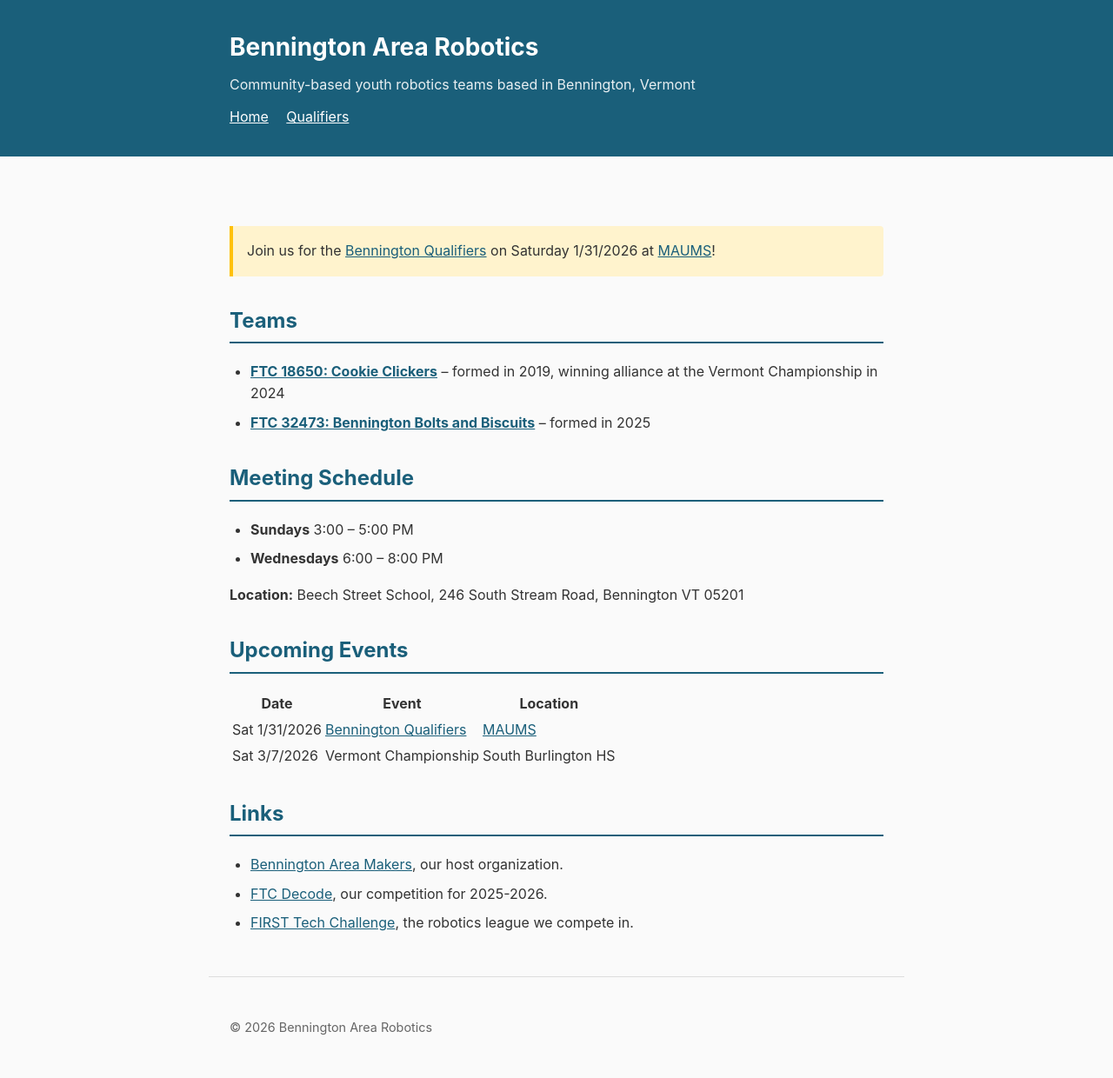
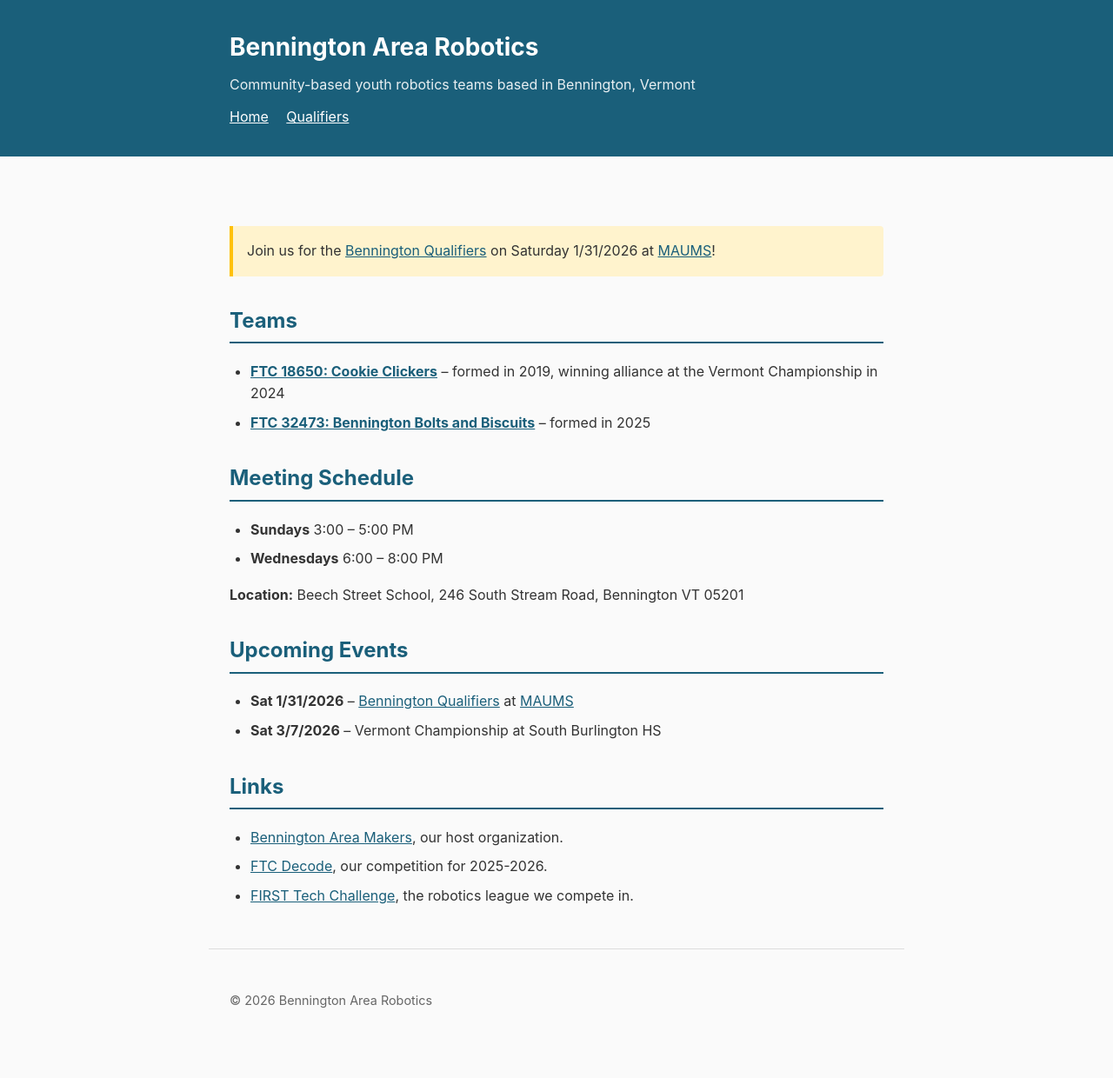
Before and after one commit to bennington-area-robotics/bennington-area-robotics.github.io, a Jekyll site: the page built from index.md, in a window 1280 px wide. Shown: the whole page at 87% size. Built offline with Jekyll 4.4.1, drawn with Linux system fonts in a browser that asks for light colours; after the commit the page ends 1208 px from its top, so only the background shows below that.

Commit message:
switch to bulleted list

```diff
--- a/index.md
+++ b/index.md
@@ -21,10 +21,8 @@ Join us for the <a href="qualifiers">Bennington Qualifiers</a> on Saturday 1/31/
 
 ## Upcoming Events
 
-| Date | Event | Location |
-|------|-------|----------|
-| Sat 1/31/2026 | [Bennington Qualifiers](qualifiers) | [MAUMS](https://maps.app.goo.gl/zE9WbCbWNENq3pGUA) |
-| Sat 3/7/2026 | Vermont Championship | South Burlington HS |
+- **Sat 1/31/2026** – [Bennington Qualifiers](qualifiers) at [MAUMS](https://maps.app.goo.gl/zE9WbCbWNENq3pGUA)
+- **Sat 3/7/2026** – Vermont Championship at South Burlington HS
 
 ## Links
 
```
